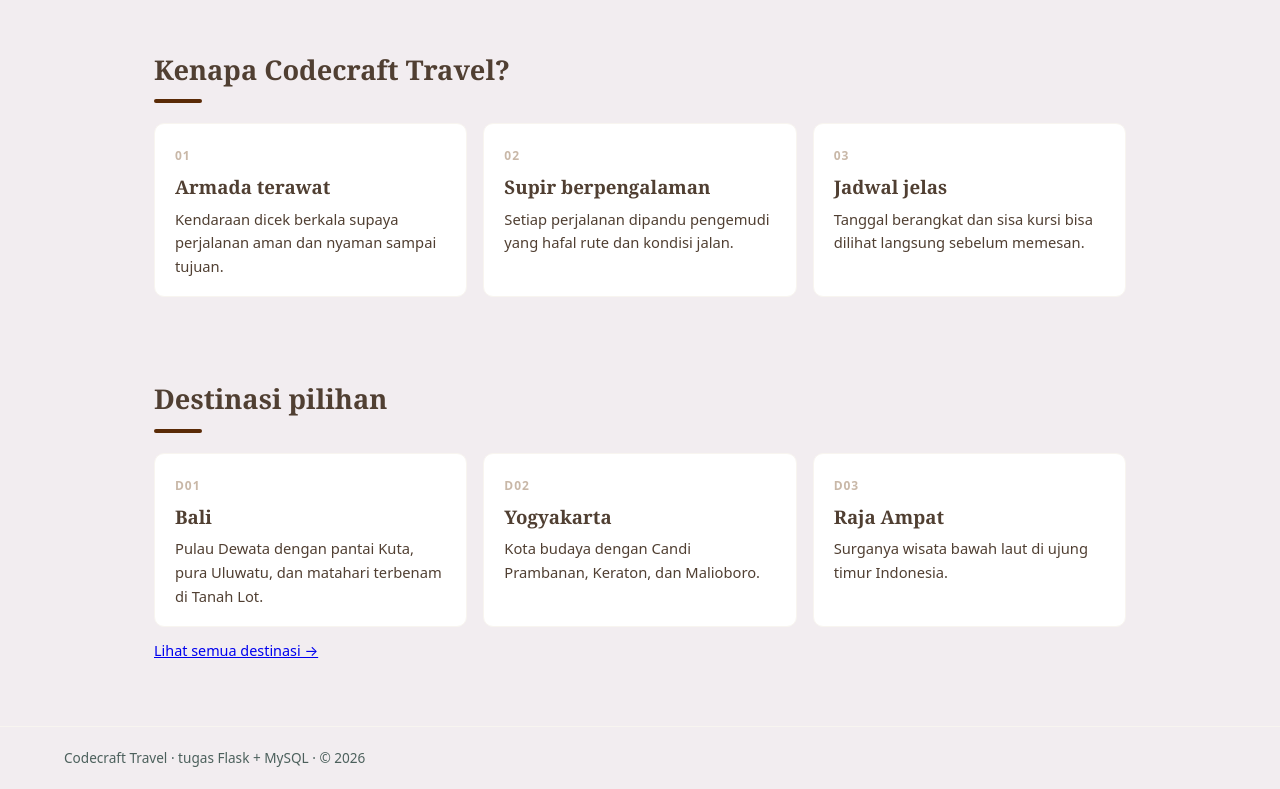
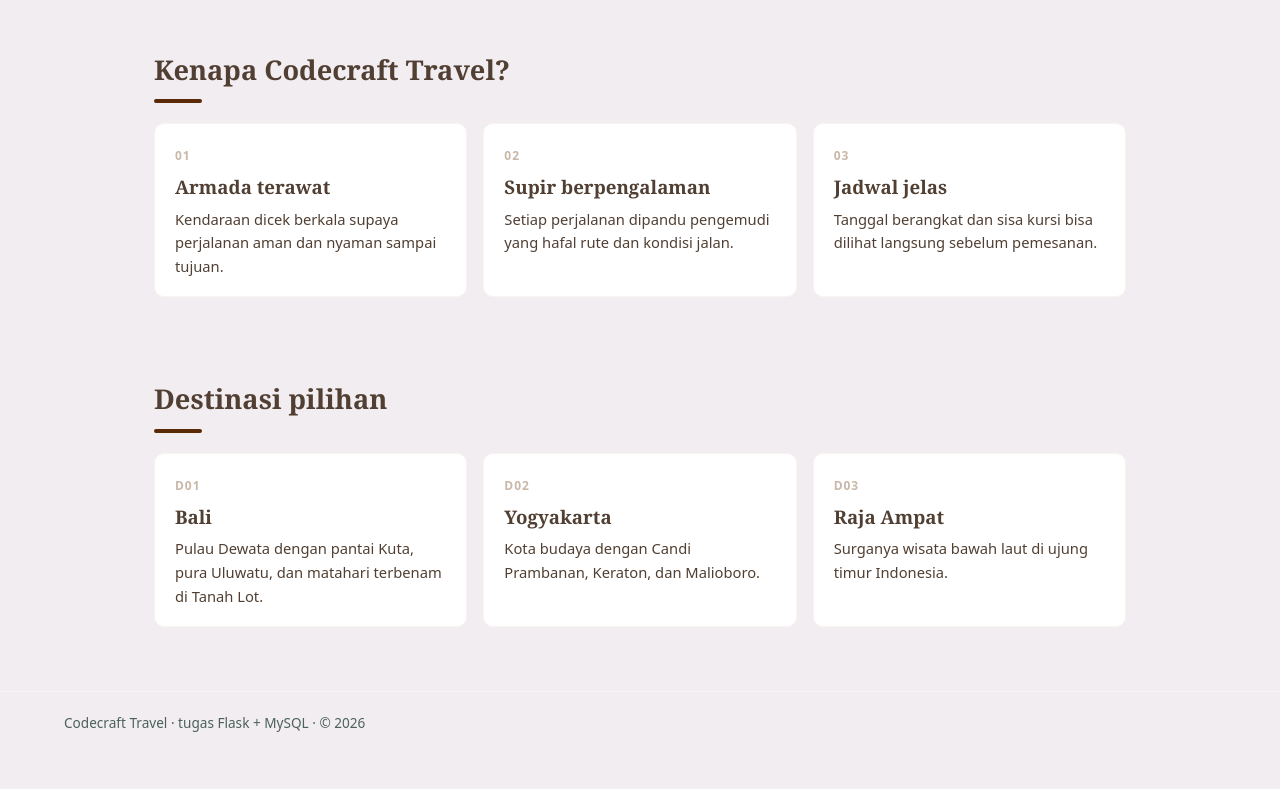
Before and after one commit to helnavikaunjaya/travel_codecraft, a Flask app: page / in a window 1280 px wide. Shown: the part 583-1372 px from the top of the page. After the commit the page ends 1315 px from the top, so only its background shows below. Run offline with Flask 3, Linux system fonts and the light colour scheme; data comes from the database, SQL or seed files in the repository.

Commit message:
Update text for booking description in beranda.html
Corrected wording in beranda.html for clarity.

```diff
--- a/templates/beranda.html
+++ b/templates/beranda.html
@@ -29,7 +29,7 @@
     <div class="kartu">
       <span class="kode">03</span>
       <h3>Jadwal jelas</h3>
-      <p>Tanggal berangkat dan sisa kursi bisa dilihat langsung sebelum memesan.</p>
+      <p>Tanggal berangkat dan sisa kursi bisa dilihat langsung sebelum pemesanan.</p>
     </div>
   </div>
 </section>
@@ -46,7 +46,6 @@
     </div>
     {% endfor %}
   </div>
-  <p class="keterangan"><a href="{{ url_for('destinasi') }}">Lihat semua destinasi &rarr;</a></p>
 </section>
 {% endif %}
 {% endblock %}
```
